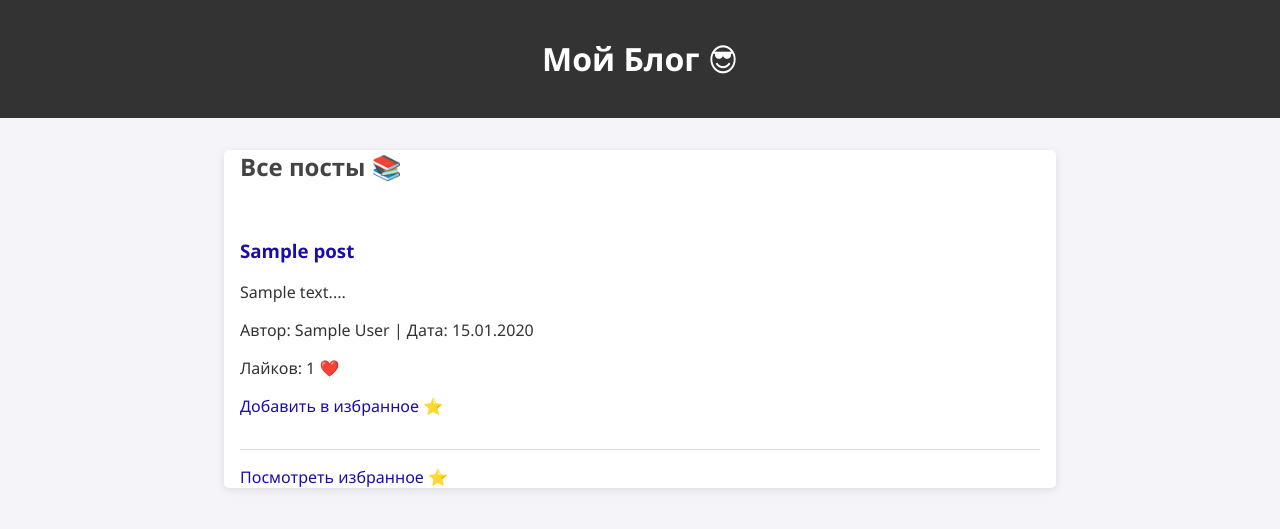
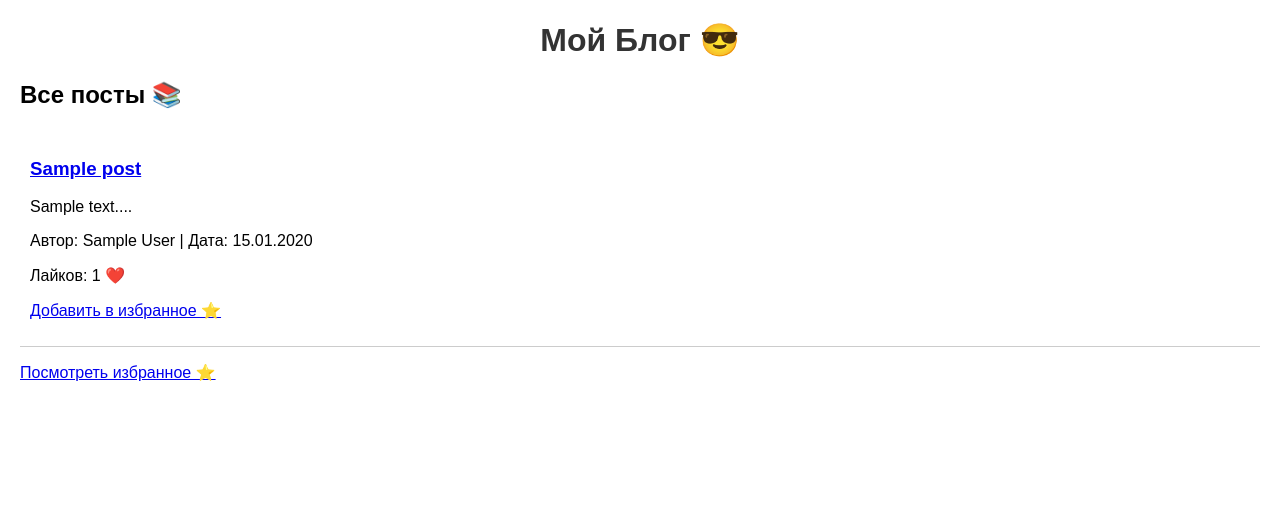
Before and after one commit to AlgoClassWork/myblog, a Django app: template blog/templates/blog/list.html in a window 1280 px wide. Shown: the top 529 px of the page. Run offline with Django 5.2, Linux system fonts and the light colour scheme; the template is opened without the code that fills it: most values are stand-ins (such as "Sample title", 1, 10 or a date in 2020).

Commit message:
Update style.css

```diff
--- a/blog/static/css/style.css
+++ b/blog/static/css/style.css
@@ -1,76 +1,53 @@
+/* Простые стили для сайта */
 body {
-    font-family: 'Segoe UI', Tahoma, Geneva, Verdana, sans-serif;
-    background-color: #f4f4f9;
-    margin: 0;
-    padding: 0;
-    color: #333;
+    font-family: Arial, sans-serif; /* Шрифт */
+    margin: 20px; /* Отступы */
 }
 
 header {
-    background-color: #333;
-    color: white;
-    padding: 1rem;
-    text-align: center;
+    text-align: center; /* Заголовок по центру */
+    margin-bottom: 20px;
 }
 
-header h1 a {
-    color: white;
-    text-decoration: none;
+h1 a {
+    text-decoration: none; /* Убираем подчёркивание ссылки */
+    color: #333; /* Тёмный цвет */
 }
 
-main {
-    max-width: 800px;
-    margin: 2rem auto;
-    padding: 0 1rem;
-    background-color: white;
-    box-shadow: 0 2px 8px rgba(0,0,0,0.1);
-    border-radius: 5px;
+.post {
+    border-bottom: 1px solid #ccc; /* Линия между постами */
+    padding: 10px;
+    margin-bottom: 10px;
 }
 
-h2, h3 {
-    color: #444;
-}
-
-.post, .comment {
-    border-bottom: 1px solid #ddd;
-    padding: 1rem 0;
-}
-
-.post:last-child, .comment:last-child {
-    border-bottom: none;
+.comment {
+    background: #f9f9f9; /* Светлый фон для комментариев */
+    padding: 10px;
+    margin: 5px 0;
 }
 
 form {
-    margin-top: 2rem;
+    margin-top: 20px;
 }
 
-form input, form textarea, form button {
-    width: 100%;
-    padding: 0.75rem;
-    margin-bottom: 1rem;
-    border: 1px solid #ccc;
-    border-radius: 4px;
-    box-sizing: border-box;
-    font-size: 1rem;
+button {
+    background: #28a745; /* Зелёная кнопка */
+    color: white;
+    padding: 10px;
+    border: none;
+    cursor: pointer;
 }
 
-form button {
-    background-color: #4CAF50;
-    color: white;
-    border: none;
-    cursor: pointer;
-    transition: background-color 0.3s ease;
+button:hover {
+    background: #218838; /* Темнее при наведении */
 }
 
-form button:hover {
-    background-color: #45a049;
+.like-link, .favorite-link {
+    color: #007bff; /* Синий цвет для ссылок */
+    text-decoration: none;
+    margin-left: 10px;
 }
 
-a {
-    color: #1a0dab;
-    text-decoration: none;
+.like-link:hover, .favorite-link:hover {
+    text-decoration: underline; /* Подчёркивание при наведении */
 }
-
-a:hover {
-    text-decoration: underline;
-}
```
